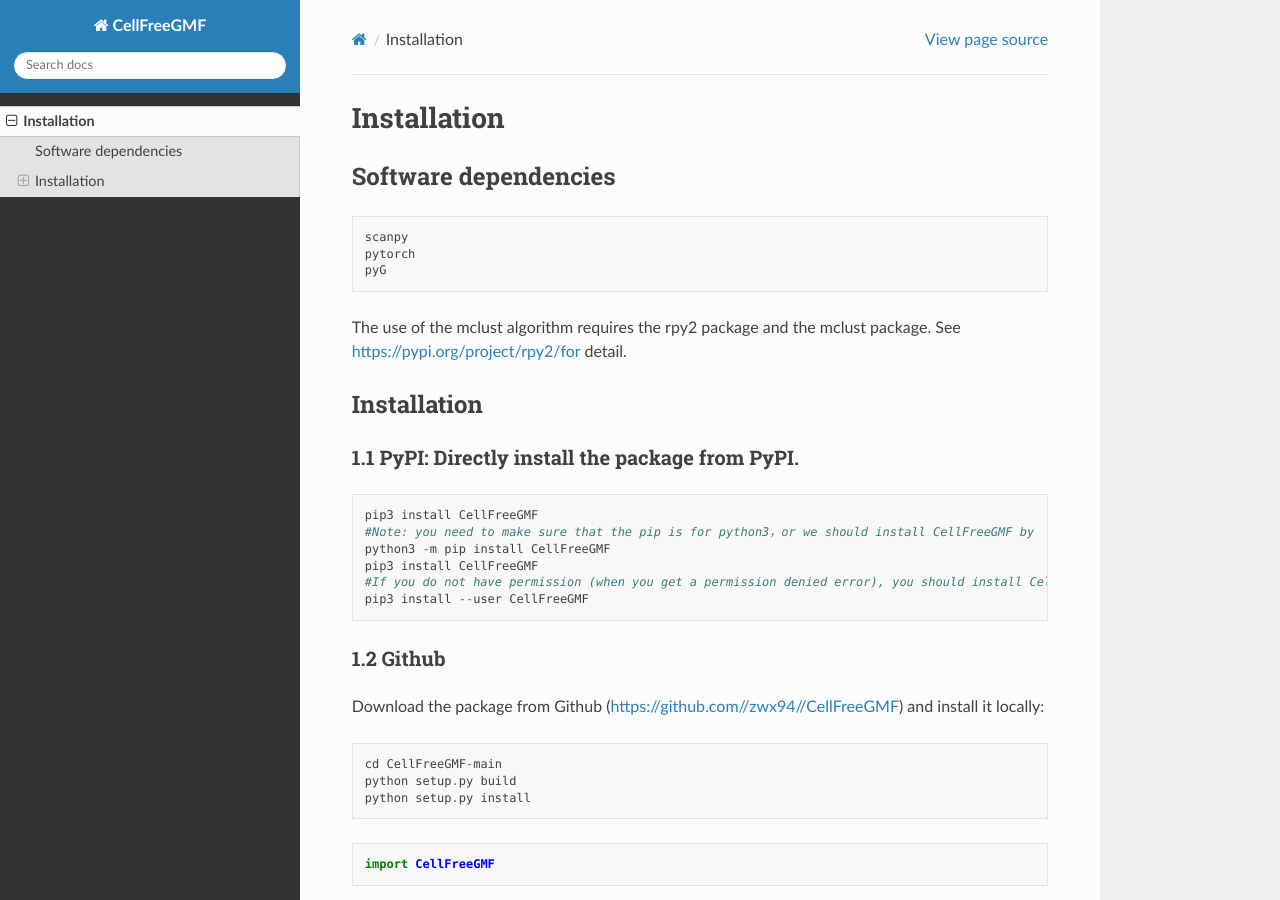
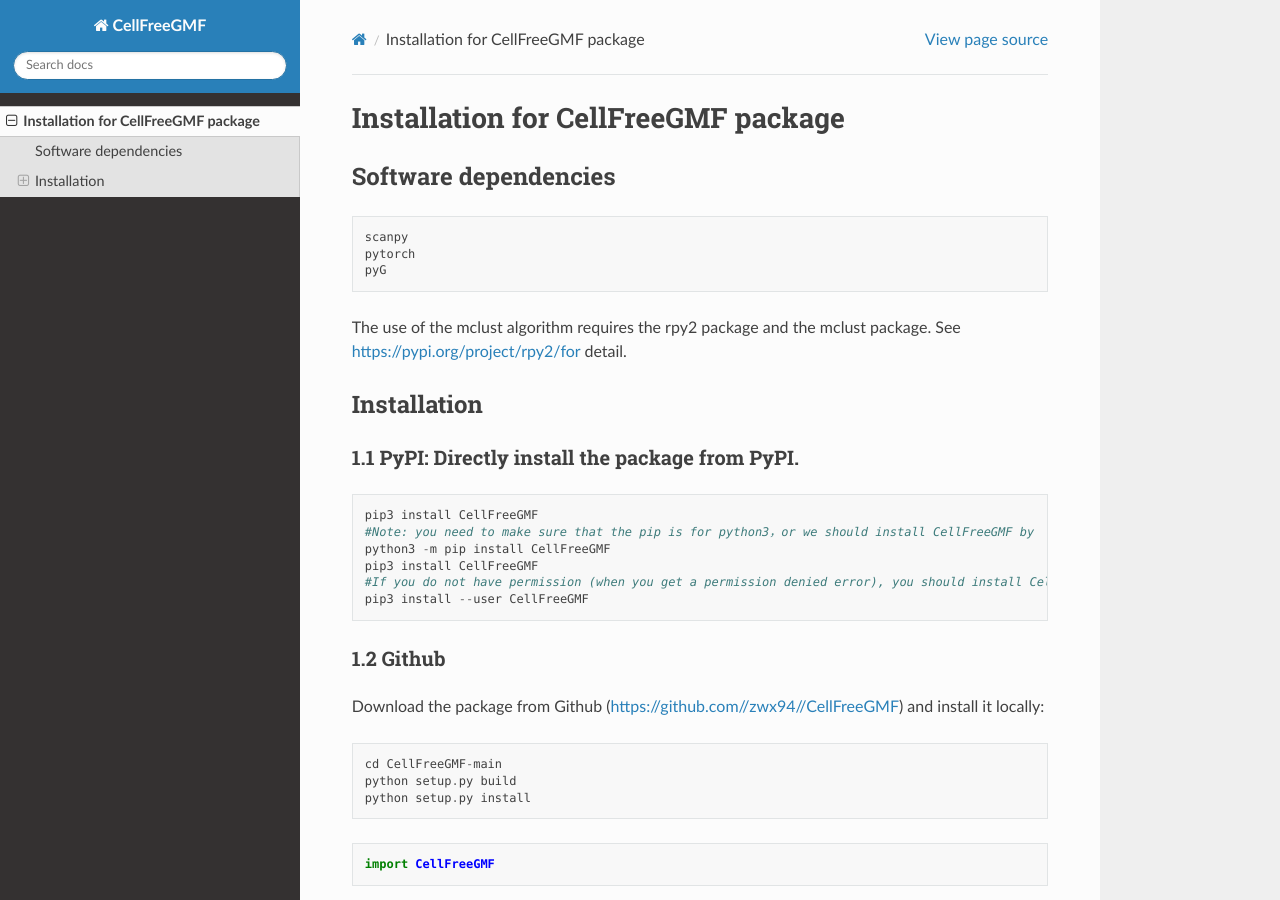
Before and after one commit to zwx94/CellFreeGMF_Tutorials, a Sphinx documentation site: the page built from source/Installation.rst, in a window 1280 px wide and 900 px high. Built offline with Sphinx 7.4.7 and the Read the Docs theme 3.1.0, drawn with Linux system fonts in a browser that asks for light colours; pages that are not in the unit, such as notebooks, are missing from menus.

Commit message:
Update Installation.rst

```diff
--- a/source/Installation.rst
+++ b/source/Installation.rst
@@ -1,4 +1,4 @@
-Installation
+Installation for CellFreeGMF package
 ============
 
 
```
